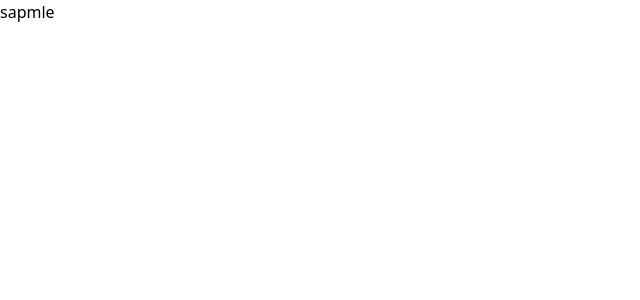
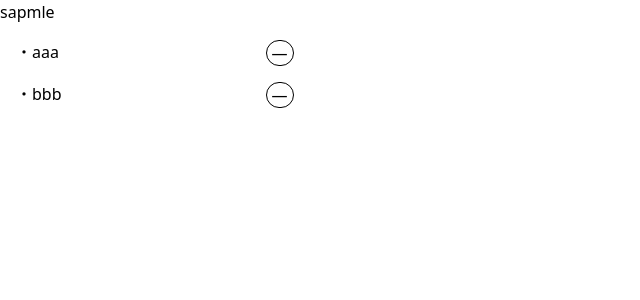
Before and after one commit to freelance-jak/nomount-shuffle, a Next.js app: page / in a window 1280 px wide. Shown: the top 300 px of the page, without its empty margins (0-640 px from the left). Built offline with nearby package versions, Linux system fonts and the light colour scheme.

Commit message:
名前とボタンの組み合わせできた

```diff
--- a/package.json
+++ b/package.json
@@ -3,7 +3,7 @@
   "version": "1.0.0",
   "license": "MIT",
   "scripts": {
-    "dev": "next dev",
+    "dev": "cross-env NODE_OPTIONS='--inspect' next dev",
     "build": "next build",
     "start": "next start",
     "format": "prettier --write \"**/*.{js,ts,tsx}\"",
@@ -49,6 +49,7 @@
     "@typescript-eslint/parser": "4.9.0",
     "autoprefixer": "10.1.0",
     "babel-jest": "26.6.3",
+    "cross-env": "^7.0.3",
     "eslint": "7.14.0",
     "eslint-config-prettier": "6.15.0",
     "eslint-plugin-import": "2.22.1",
--- /dev/null
+++ b/src/components/atoms/IconBotton.tsx
@@ -0,0 +1,29 @@
+export enum ENM_ICON {
+    ENM_ICON_MINUS = "-"
+}
+
+type OnClickFunctionType = () => void;
+
+interface Props {
+    icon_type: ENM_ICON;
+    onclick_cb: OnClickFunctionType
+}
+
+const IconBotton = (props: Props) => {
+    const getIconStyle = (type: ENM_ICON) => {
+        switch (type) {
+            case ENM_ICON.ENM_ICON_MINUS:
+                return (
+                    <button className="rounded-2xl w-7 border-solid border-black border hover:bg-red-700 focus:outline-none" onClick={() => { props.onclick_cb() }}>―</button>
+                )
+        }
+    }
+
+    return (
+        <>
+            {getIconStyle(props.icon_type)}
+        </>
+    );
+}
+
+export default IconBotton;
--- /dev/null
+++ b/src/components/atoms/PresenterNameText.tsx
@@ -0,0 +1,13 @@
+interface Props {
+    text: string;
+}
+
+const PresenterNameText = (props: Props) => {
+    return (
+        <label className="w-1/5">
+            {`・${props.text}`}
+        </label>
+    );
+}
+
+export default PresenterNameText;
--- /dev/null
+++ b/src/components/molecules/PresenterNameList.tsx
@@ -0,0 +1,25 @@
+import PresenterNameText from '../atoms/PresenterNameText'
+import IconBotton, { ENM_ICON } from '../atoms/IconBotton'
+
+interface Props {
+    name_list: string[];
+}
+
+const PresenterNameList = (props: Props) => {
+    return (
+        <>
+            {
+                props.name_list.map((name: string) => {
+                    return (
+                        <div className="flex m-4">
+                            <PresenterNameText text={name} />
+                            <IconBotton icon_type={ENM_ICON.ENM_ICON_MINUS} onclick_cb={() => { alert("aaa") }} />
+                        </div>
+                    )
+                })
+            }
+        </>
+    );
+}
+
+export default PresenterNameList;
--- a/src/pages/index.tsx
+++ b/src/pages/index.tsx
@@ -1,7 +1,12 @@
+import PresenterNameList from '../components/molecules/PresenterNameList'
 
 const Home = () => {
+  const namelist: string[] = ["aaa", "bbb"]
   return (
-    <div>sapmle</div>
+    <>
+      <div>sapmle</div>
+      <PresenterNameList name_list={namelist} />
+    </>
   );
 };
 
--- a/src/styles/globals.css
+++ b/src/styles/globals.css
@@ -7,9 +7,9 @@
 /* Stop purging. */
 
 #__next {
-  min-height: 100vh;
+  /* min-height: 100vh;
   display: grid;
-  grid-template-rows: auto 1fr auto;
+  grid-template-rows: auto 1fr auto; */
 }
 
 /* Write your own custom component styles here */
```
Also changed, not shown: 1 other file (tests, documents, lock files or other folders).
